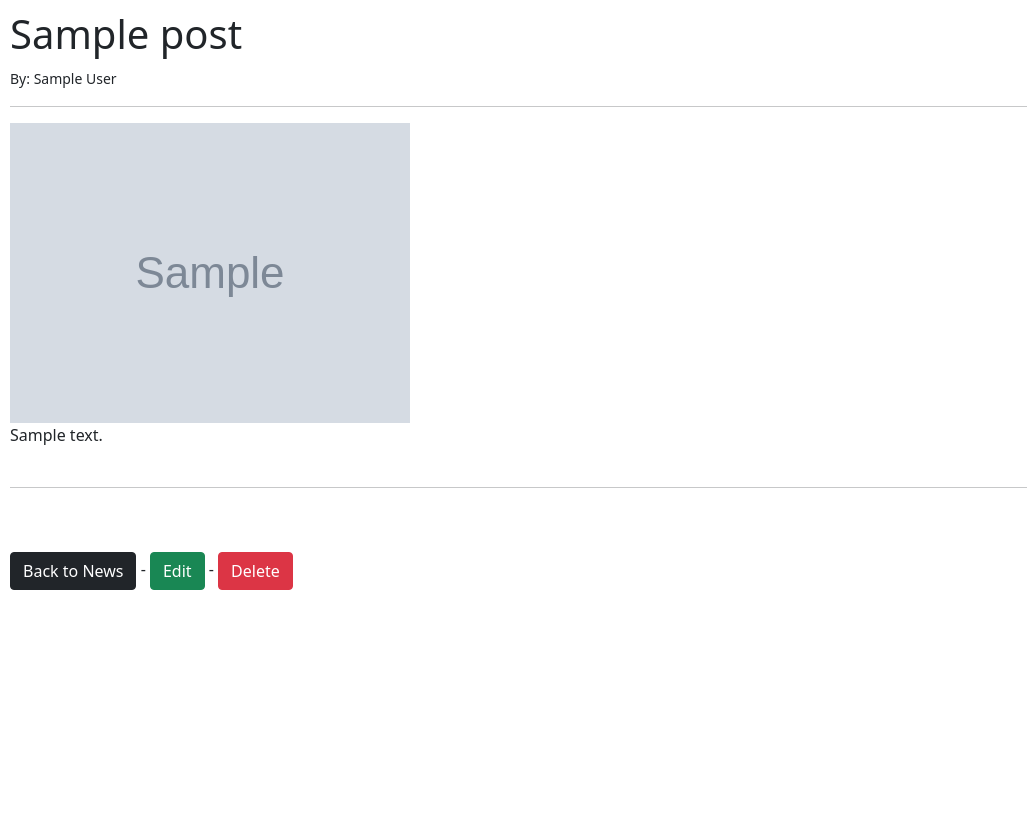
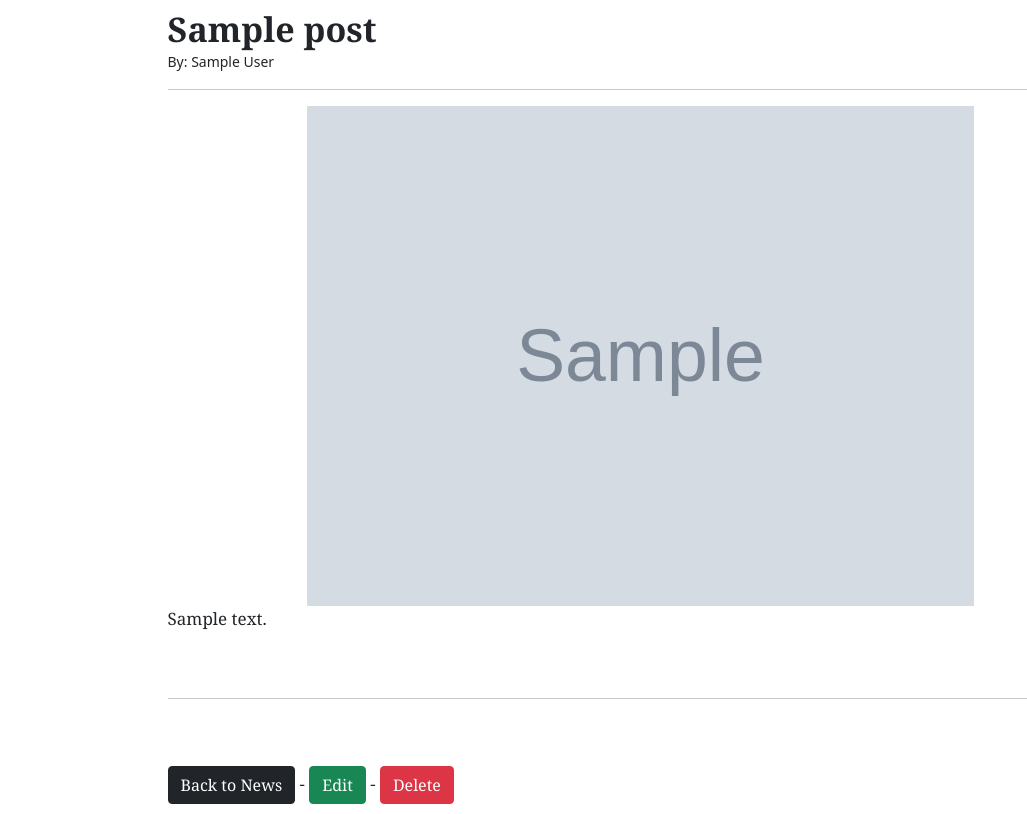
Before and after one commit to Waterfiend/Elite-FC, a Django app: template system/templates/system/article_details.html in a window 1280 px wide. Shown: the part 202-1016 px from the top of the page, without its empty margins (0-1027 px from the left). Before the commit the page ends 792 px from the top, so only its background shows below. Run offline with Django 3.2, Linux system fonts and the light colour scheme; the template is opened without the code that fills it: most values are stand-ins (such as "Sample title", 1, 10 or a date in 2020); grey boxes marked "Sample" are stand-in pictures; some libraries are stand-ins or nearby versions.

Commit message:
style updates

```diff
--- a/system/domains/News/NewsController.py
+++ b/system/domains/News/NewsController.py
@@ -11,11 +11,13 @@ class HomeView(ListView):  # list all article posts on news page
     model = Post
     template_name = 'system/news.html'
     ordering = ['-id']  # this puts oldest articles at the bottom
+    ['title', 'author']
 
 class HomeViewFront(ListView):
     model = Post
     template_name  = 'system/news_frontend.html'
     ordering = ['-id']
+    fields = []
 
 class ArticleDetailView(DetailView):  # puts one news article on page
     model = Post
--- a/system/templates/system/article_details.html
+++ b/system/templates/system/article_details.html
@@ -4,7 +4,8 @@
     {% endblock %}
 
     {%block content%}
-    <h1>{{post.title}}</h1>
+    <div style = 'width:75%;margin:auto'>
+        <div style = 'font-family: GH Guardian Headline,Guardian Egyptian Web,Georgia,serif;font-size: 2.125rem;line-height: 1.15;font-weight: 700;'>{{post.title}}</div>
         <style> table, td {
             border: 1px solid black;
         }</style>
@@ -13,13 +14,15 @@
         </small><br/>
         <hr>
         {% if  post.image%}
-        <img src={{post.image.url}} style='height:300px'><br>
+
+        <div src={{post.image.url}} style='height:500px;width:100%;background-image: url({{post.image.url}});background-size: contain;background-repeat: no-repeat; background-position: center;'></div>
         {%endif%}
+        <div style = 'font-family: GuardianTextEgyptian,Guardian Text Egyptian Web,Georgia,serif;font-size: 1.0625rem; line-height: 1.5;font-weight: 400;'>
         {{post.body|safe}}
-
-
+        <div>
         <br/><br>
         <hr>
+    </div>
     <br/><br>
     <a href = "{% url 'news' %}" class = "btn btn-dark"> Back to News</a> - <a href = "{% url 'update_post' post.pk %}" class = "btn btn-success">Edit</a>
     - <a href = "{% url 'delete_post' post.pk %}" class = "btn btn-danger">Delete</a>
--- a/system/templates/system/base.html
+++ b/system/templates/system/base.html
@@ -49,7 +49,7 @@
                 <a class="nav-link active button" aria-current="page" href="/">Home</a>
               </li>
               <li class="nav-item">
-                <a class="nav-link active button" aria-current="page" href="/Newsfront">News</a>
+                <a class="nav-link active button" aria-current="page" href="/Newsfront/">News</a>
               </li>
               <li class="nav-item">
                 <a class="nav-link active button" aria-current="page" href="/upcommingMatches">Schedule</a>
--- a/system/templates/system/matchResults.html
+++ b/system/templates/system/matchResults.html
@@ -4,7 +4,7 @@
     {% endblock %}
 
     {%block content%}
-    <h1>Matche Results</h1>
+    <h1>Match Results</h1>
         <a href = "/" class = "btn btn-dark btn-sm"> Go Back</a>
     <div style="line-height:0.8;display:flex;flex-wrap:wrap">
     {% load custom_tags%}
--- a/system/templates/system/news_frontend.html
+++ b/system/templates/system/news_frontend.html
@@ -10,16 +10,13 @@
     {% load custom_tags%}
     {% for post in object_list %}
     {% with link=''%}
-        {% if post.image%}
-
-        {%endif%}
         <div style='position:relative;width:300px;background:aliceblue;height:300px;padding-bottom:10px;margin:10px;border:1px solid grey'>
             <div style='width:300px;height:150px;background-image: url({{link|returnImageURLOrEmpty:post.image}});background-size: cover;'>
             </div>
                 <a style= 'position:absolute; height:100%; width:100%;top:0;left:0'href ="{% url 'article-detailfront' post.pk %}"></a>
                 <div style='line-height:20px'>
                     <h5>{{post.title}}</h5>
-                    By: {{post.author.first_name}} {{post.author.last_name}}
+                    By: {{post.author}}
                 </div>
         </div>
     {%endwith%}
```
Also changed, not shown: system/templates/system/article_det_frontend.html (+8 -4 lines), db.sqlite3, media/article_images/IF-Elfsborg.jpg (added). Lines whose indentation alone changed are shown as unchanged.
